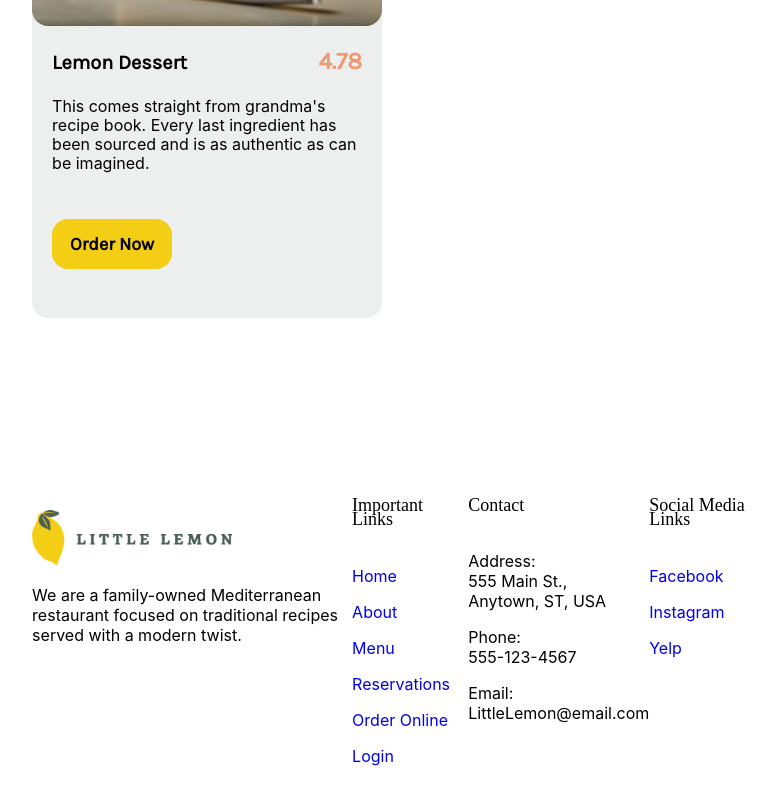
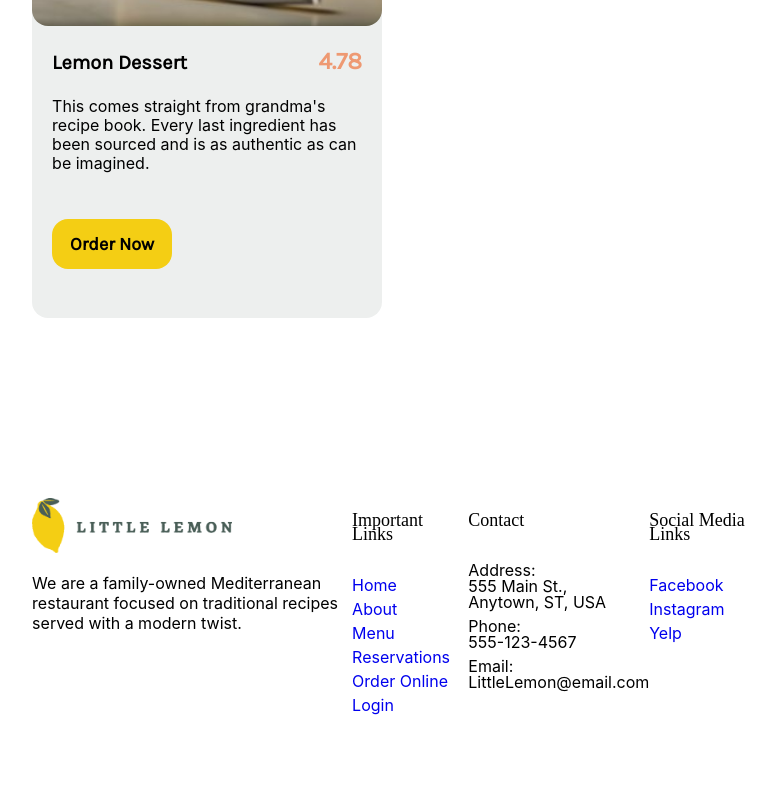
Before and after one commit to rsbickmore/meta-fed-capstone, a React (Create React App) app in the folder capstone-project/: page / in a window 1280 px wide. Shown: the part 1471-2271 px from the top of the page, without its empty margins (229-1005 px from the left). After the commit the page ends 2214 px from the top, so only its background shows below. Built offline with nearby package versions, Linux system fonts and the light colour scheme; a web font is replaced by a local one.

Commit message:
minor styling to footer

```diff
--- a/capstone-project/src/App.css
+++ b/capstone-project/src/App.css
@@ -259,7 +259,6 @@ footer section{
 }
 
 .company-info img{
-  margin-top: 12px;
   cursor: pointer;
   width: 200px;
 }
@@ -271,6 +270,7 @@ footer section{
 footer h3{
   font-size: 18px;
   font-family: "Markazi-Text";
+  margin-top: 15px;
 }
 
 footer ul{
@@ -278,7 +278,9 @@ footer ul{
 }
 
 footer ul li{
-  padding: 8px 0;
+  padding: 4px 0;
+  line-height: 1;
+  font-size: 16px;
 }
 
 @media screen and (max-width: 768px){
@@ -338,6 +340,7 @@ footer ul li{
     padding: 10px 8%;
     flex-direction: column;
   }
+
   .company-info p{
     width: 100%;
   }
```
Also changed, not shown: 1 other file (tests, documents, lock files or other folders).
